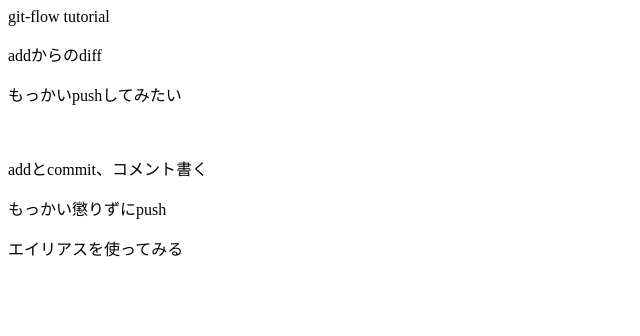
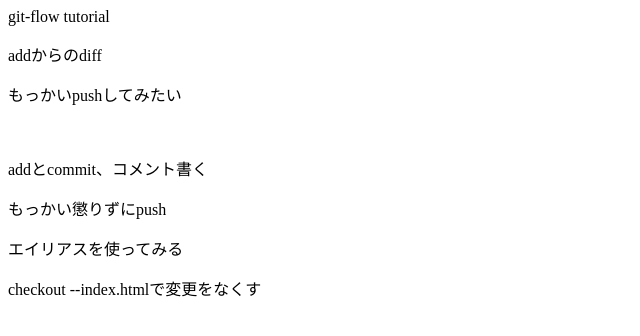
Before and after one commit to kyosuke-sat0/git-flow_tutorial, a plain HTML site: page index.html in a window 1280 px wide. Shown: the whole page, without its empty margins (0-640 px from the left). Drawn offline with Linux system fonts and the light colour scheme.

Commit message:
index.htmlの６行目を追記

```diff
--- a/index.html
+++ b/index.html
@@ -4,3 +4,4 @@
 <p>addとcommit、コメント書く</p>
 <p>もっかい懲りずにpush</p>
 <p>エイリアスを使ってみる</p>
+<p>checkout --index.htmlで変更をなくす</p>
```
